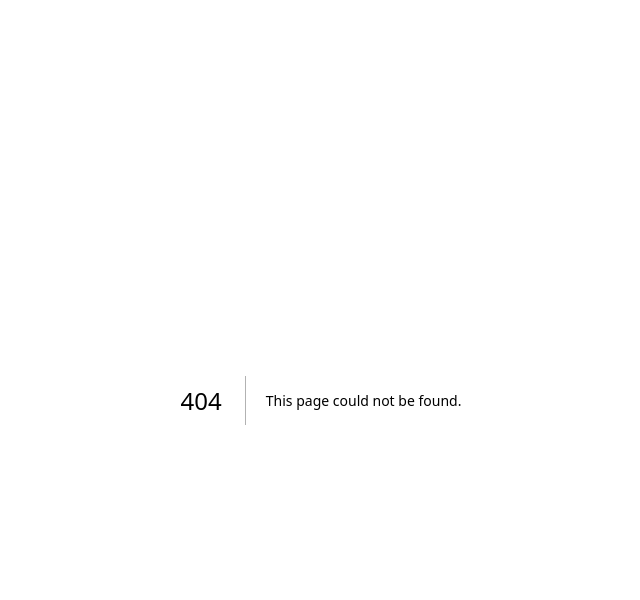
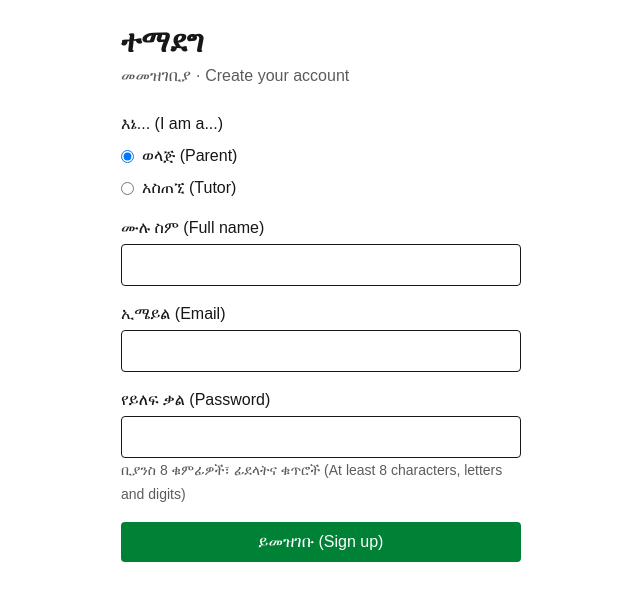
Before and after one commit to Aman6815/temadeg, a Next.js app: page /signup in a window 1280 px wide. Before the commit this address had no page. Shown: the top 600 px of the page, without its empty margins (319-959 px from the left). Built offline with nearby package versions, Linux system fonts and the light colour scheme.

Commit message:
Add signup page with role selection

```diff
--- /dev/null
+++ b/src/app/signup/actions.ts
@@ -0,0 +1,45 @@
+"use server";
+
+import { redirect } from "next/navigation";
+import { createClient } from "@/lib/supabase/server";
+
+export type SignupState = { error?: string };
+
+export async function signup(
+  _prev: SignupState,
+  formData: FormData
+): Promise<SignupState> {
+  const fullName = String(formData.get("fullName") ?? "").trim();
+  const email = String(formData.get("email") ?? "").trim();
+  const password = String(formData.get("password") ?? "");
+  // Only parent or tutor can be chosen. Admin is never possible here.
+  const role = formData.get("role") === "tutor" ? "tutor" : "parent";
+
+  if (fullName.length < 1 || fullName.length > 100) {
+    return { error: "ሙሉ ስምዎን ያስገቡ (Please enter your full name)." };
+  }
+  if (!/^\S+@\S+\.\S+$/.test(email)) {
+    return { error: "ትክክለኛ ኢሜይል ያስገቡ (Please enter a valid email)." };
+  }
+  if (password.length < 8) {
+    return { error: "የይለፍ ቃል ቢያንስ 8 ቁምፊዎች መሆን አለበት (Password must be at least 8 characters)." };
+  }
+
+  const supabase = await createClient();
+  const { error } = await supabase.auth.signUp({
+    email,
+    password,
+    options: { data: { full_name: fullName, role } },
+  });
+
+  if (error) {
+    console.error("signup failed:", error.message);
+    if (error.code === "weak_password") {
+      return { error: "የይለፍ ቃሉ ደካማ ነው። ፊደላትንና ቁጥሮችን ይጠቀሙ (Password too weak: use letters and digits)." };
+    }
+    // Generic message: don't reveal whether an email is already registered.
+    return { error: "አካውንቱን መፍጠር አልተቻለም። እንደገና ይሞክሩ (Could not create the account. Please try again)." };
+  }
+
+  redirect("/"); // temporary; we'll send users to their own page later
+}
--- /dev/null
+++ b/src/app/signup/page.tsx
@@ -0,0 +1,62 @@
+"use client";
+
+import { useActionState } from "react";
+import { signup, type SignupState } from "./actions";
+
+const initialState: SignupState = {};
+
+export default function SignupPage() {
+  const [state, formAction, pending] = useActionState(signup, initialState);
+
+  return (
+    <main className="mx-auto max-w-md p-6">
+      <h1 className="text-3xl font-bold">ተማደግ</h1>
+      <p className="mt-1 opacity-70">መመዝገቢያ · Create your account</p>
+
+      <form action={formAction} className="mt-6 space-y-4">
+        <fieldset className="space-y-2">
+          <legend className="font-medium">እኔ... (I am a...)</legend>
+          <label className="flex items-center gap-2">
+            <input type="radio" name="role" value="parent" defaultChecked />
+            ወላጅ (Parent)
+          </label>
+          <label className="flex items-center gap-2">
+            <input type="radio" name="role" value="tutor" />
+            አስጠኚ (Tutor)
+          </label>
+        </fieldset>
+
+        <label className="block">
+          <span className="font-medium">ሙሉ ስም (Full name)</span>
+          <input name="fullName" required maxLength={100} autoComplete="name"
+            className="mt-1 w-full rounded border bg-transparent px-3 py-2" />
+        </label>
+
+        <label className="block">
+          <span className="font-medium">ኢሜይል (Email)</span>
+          <input name="email" type="email" required autoComplete="email"
+            className="mt-1 w-full rounded border bg-transparent px-3 py-2" />
+        </label>
+
+        <label className="block">
+          <span className="font-medium">የይለፍ ቃል (Password)</span>
+          <input name="password" type="password" required minLength={8}
+            autoComplete="new-password"
+            className="mt-1 w-full rounded border bg-transparent px-3 py-2" />
+          <span className="text-sm opacity-70">
+            ቢያንስ 8 ቁምፊዎች፣ ፊደላትና ቁጥሮች (At least 8 characters, letters and digits)
+          </span>
+        </label>
+
+        {state.error && (
+          <p role="alert" className="text-red-500">{state.error}</p>
+        )}
+
+        <button type="submit" disabled={pending}
+          className="w-full rounded bg-green-700 px-4 py-2 font-medium text-white disabled:opacity-50">
+          {pending ? "በመመዝገብ ላይ… (Signing up…)" : "ይመዝገቡ (Sign up)"}
+        </button>
+      </form>
+    </main>
+  );
+}
```
Also changed, not shown: 1 other file (tests, documents, lock files or other folders).
